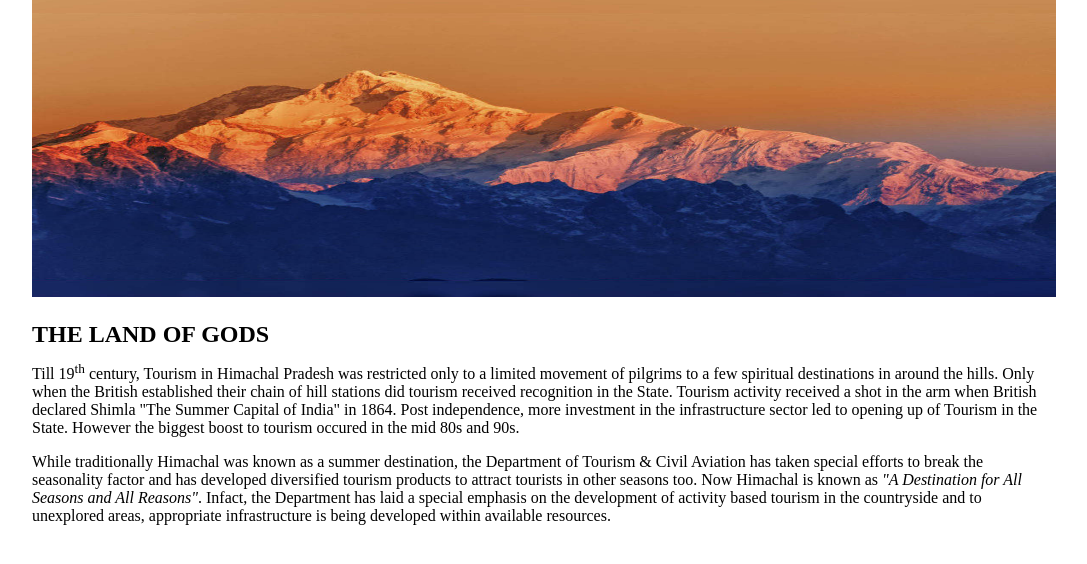
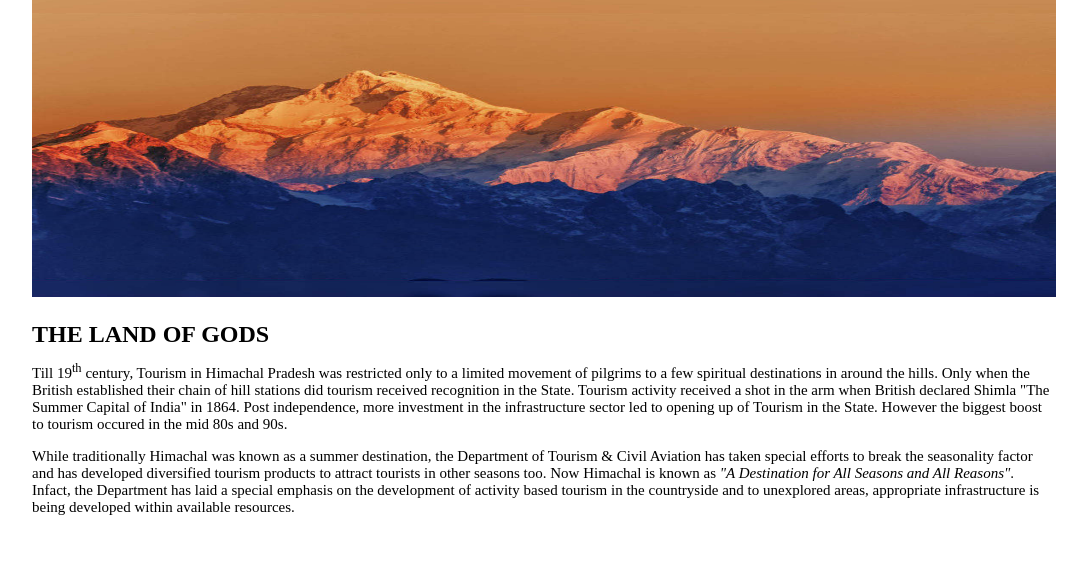
Before and after one commit to Devika0901/3C03CS, a plain HTML site: page assign.html in a window 1280 px wide. Shown: the part 140-704 px from the top of the page, without its empty margins (96-1183 px from the left). Drawn offline with Linux system fonts and the light colour scheme.

Commit message:
Update mystyle.css

```diff
--- a/mystyle.css
+++ b/mystyle.css
@@ -30,5 +30,9 @@ width:100%;
 }
 
 h2{
-height:20px
+height:20px;
 }
+
+p{
+font-size:15px;
+}
```
